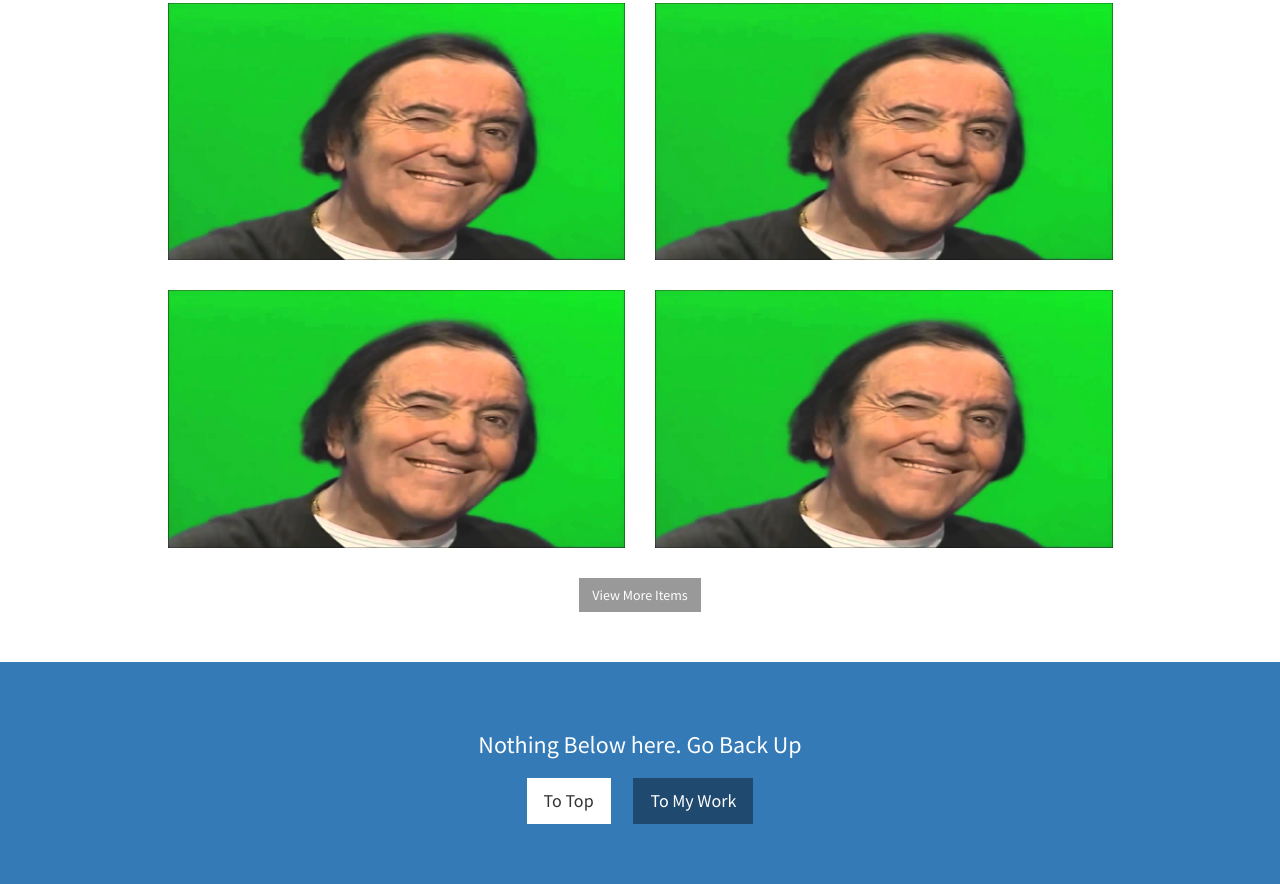
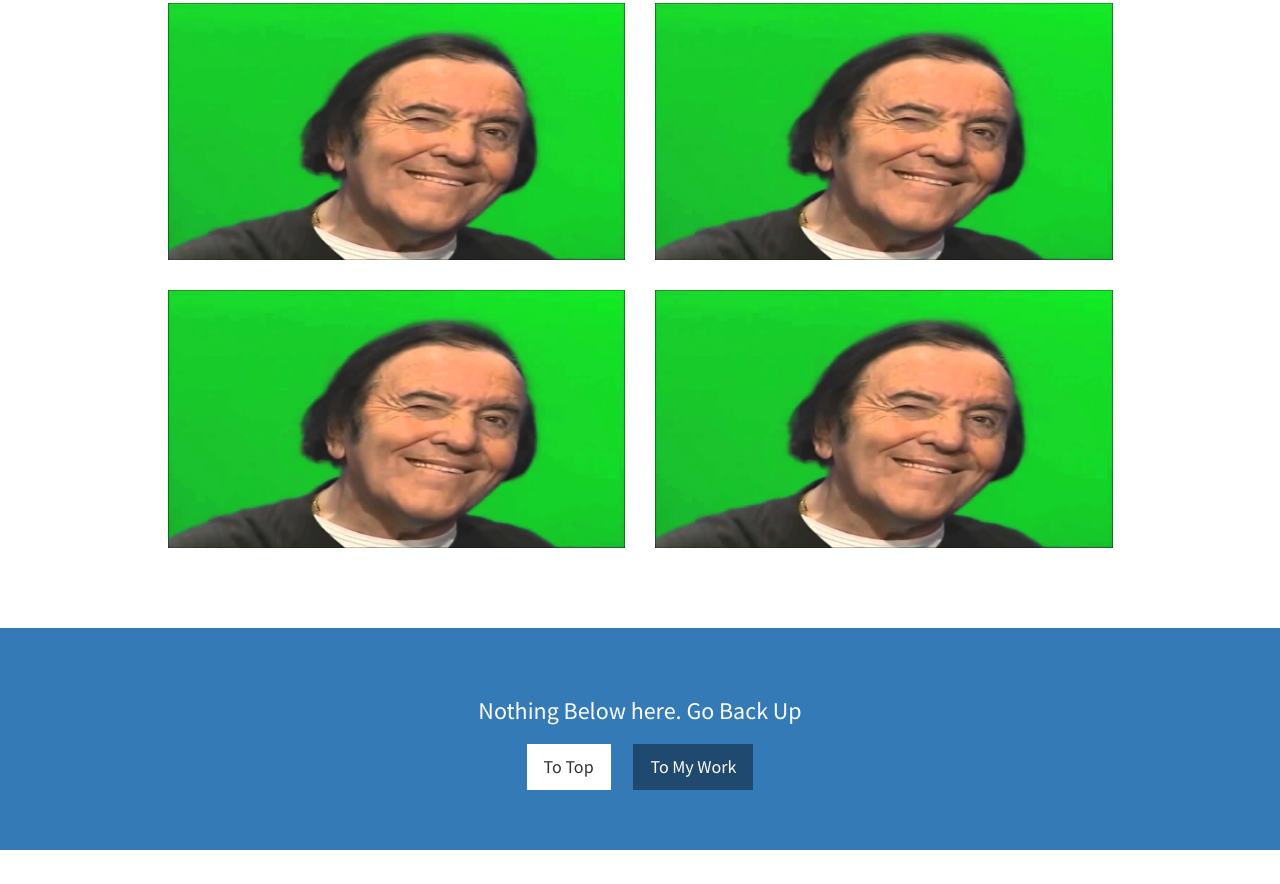
Before and after one commit to eashman123/vistaportfolio, a plain HTML site: page index.html in a window 1280 px wide. Shown: the part 2121-3005 px from the top of the page. After the commit the page ends 2971 px from the top, so only its background shows below. Drawn offline with Linux system fonts and the light colour scheme.

Commit message:
Removed View More
I dont know how to code it :/

```diff
--- a/index.html
+++ b/index.html
@@ -147,7 +147,7 @@
                             </div>
                         </div>
                         <!-- /.row (nested) -->
-            <a href="#" class="btn btn-dark">View More Items</a>
+
                     </div>
                     <!-- /.col-lg-10 -->
                 </div>
```
Lines whose indentation alone changed are shown as unchanged.
